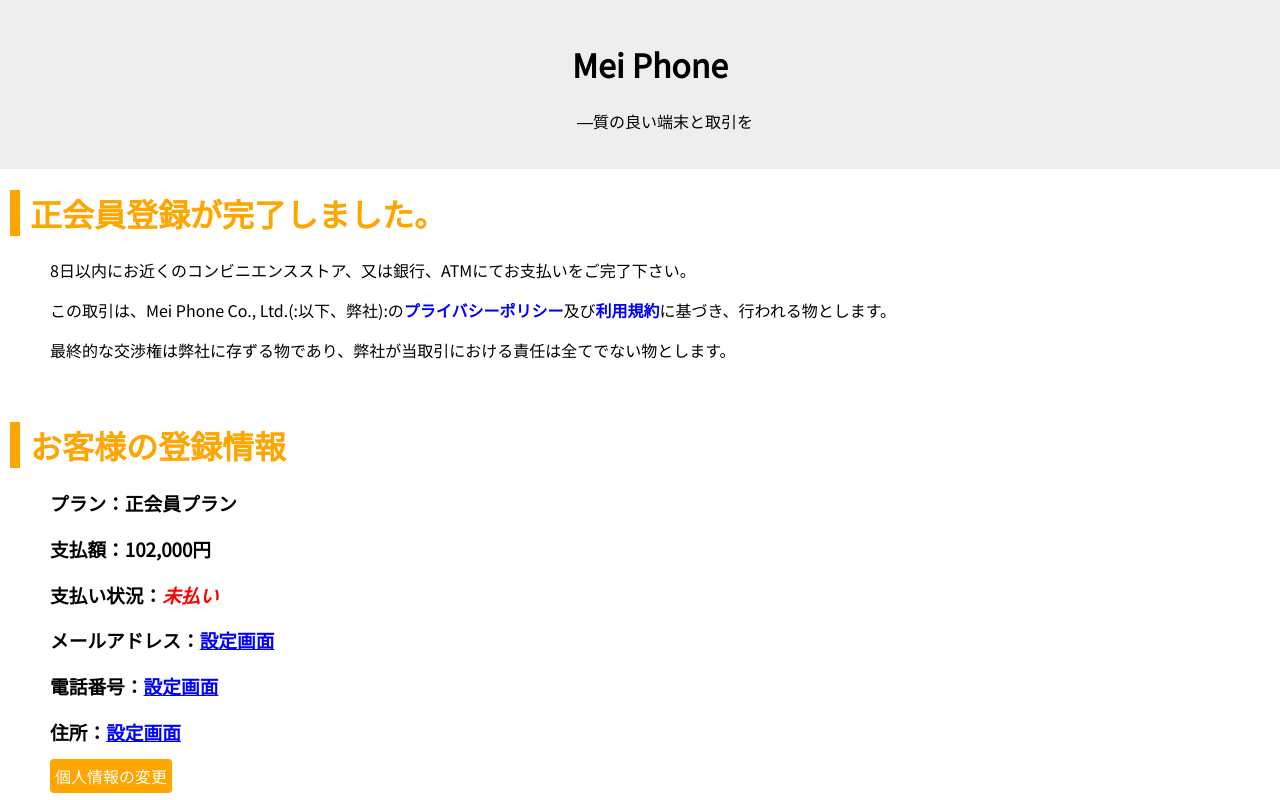
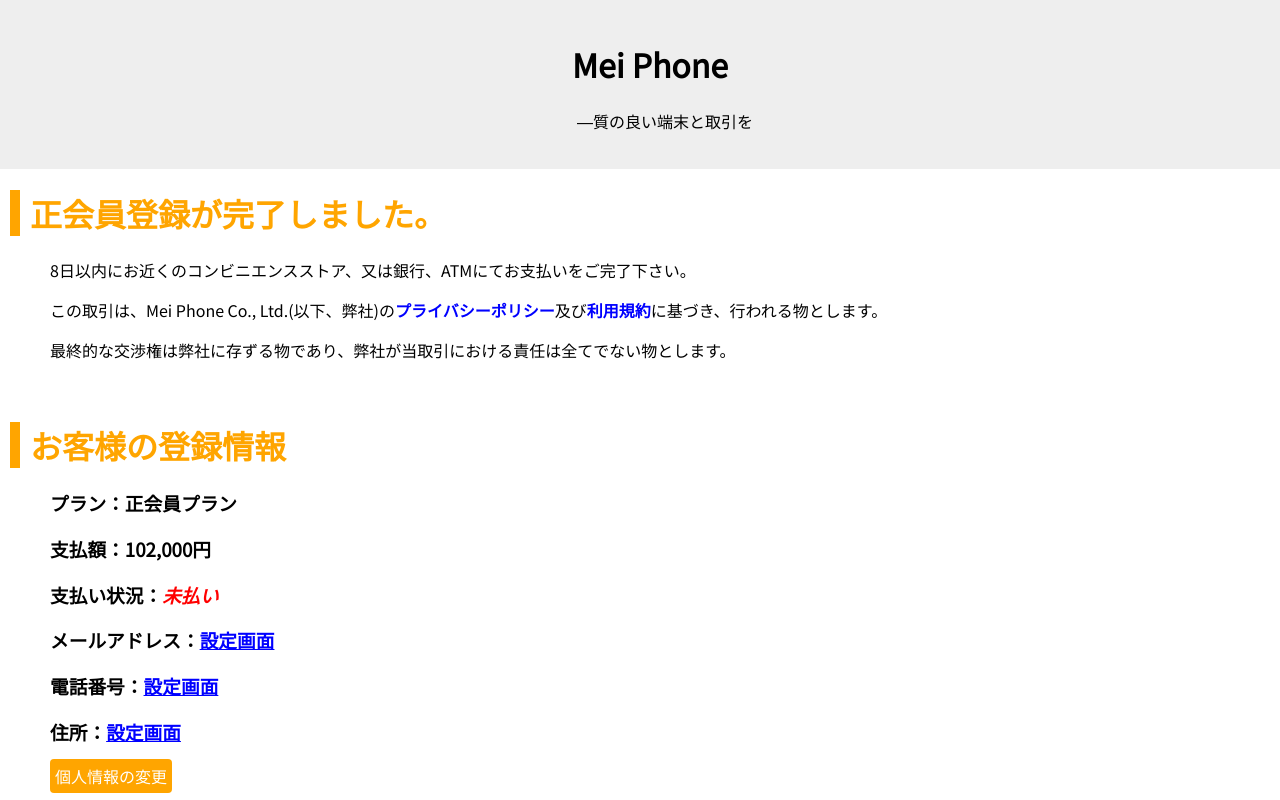
Before and after one commit to gjt-maeda/OneC-Maeda, a plain HTML site: page index.html in a window 1280 px wide. Shown: the top 800 px of the page. Drawn offline with Linux system fonts and the light colour scheme.

Commit message:
index.html を更新

```diff
--- a/index.html
+++ b/index.html
@@ -61,7 +61,7 @@
         </header>
         <h1>正会員登録が完了しました。</h1>
         <p>8日以内にお近くのコンビニエンスストア、又は銀行、ATMにてお支払いをご完了下さい。</p>
-        <p>この取引は、Mei Phone Co., Ltd.&#40:以下、弊社&#41:の<strong>プライバシーポリシー</strong>及び<strong>利用規約</strong>に基づき、行われる物とします。</p>
+        <p>この取引は、Mei Phone Co., Ltd.&#40以下、弊社&#41の<strong>プライバシーポリシー</strong>及び<strong>利用規約</strong>に基づき、行われる物とします。</p>
         <p>最終的な交渉権は弊社に存ずる物であり、弊社が当取引における責任は全てでない物とします。</p>
         <div class="userInfo">
             <h1>お客様の登録情報</h1>
```
